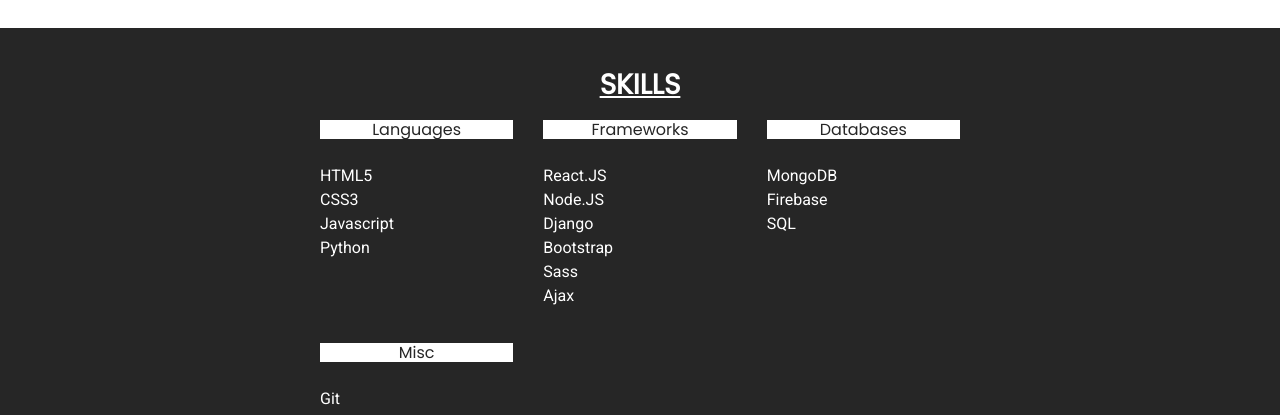
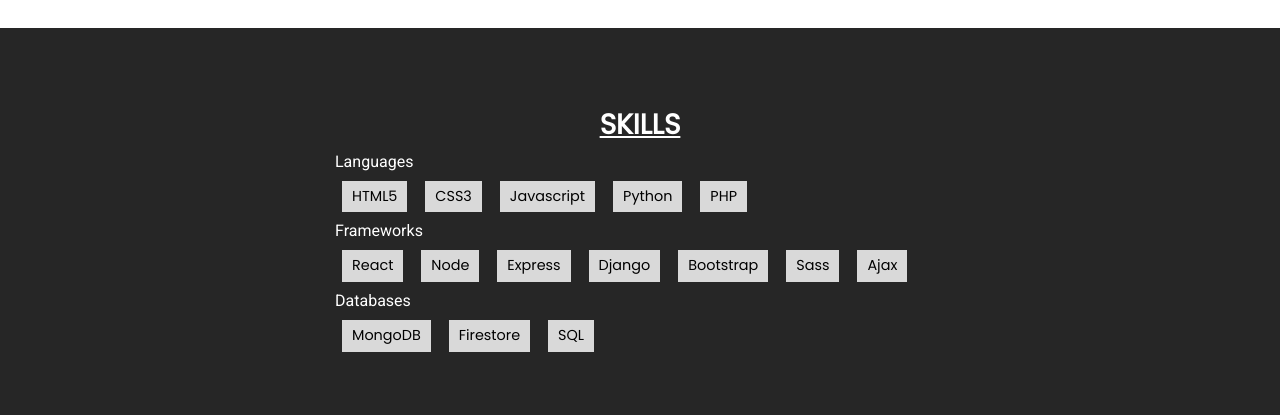
Before and after one commit to muhsink99/muhsink99.github.io, a plain HTML site: page index.html in a window 1280 px wide. Shown: the part 1298-1713 px from the top of the page. Drawn offline with nearby package versions, Linux system fonts and the light colour scheme.

Commit message:
update skills section

```diff
--- a/index.html
+++ b/index.html
@@ -125,76 +125,34 @@
     <!-- SKILLS SECTION -->
     <div id="skills-content">
         <h2>Skills</h2>
-        <div class="row">
-            <div class="col-lg-4 col-sm-12 col-md-6">
-                <h3>Languages</h3>
-                <div id="skill-subsection" class="row no-gutters">
-                        <span id="skill" class="col-sm-12 col-lg-6">
-                            HTML5
-                        </span>
-                        <span id="skill" class="col-sm-12 col-lg-6">
-                            CSS3
-                        </span>
-                        <span id="skill" class="col-sm-12 col-lg-6">
-                            Javascript
-                        </span>
-                        <span id="skill" class="col-sm-12 col-lg-6">
-                            Python
-                        </span>
-                </div>
-            </div>
+        Languages
+        <ul>
+            <li>HTML5</li>
+            <li>CSS3</li>
+            <li>Javascript</li>
+            <li>Python</li>
+            <li>PHP</li>
+        </ul>
 
-            <div class="col-lg-4 col-sm-12 col-md-6">
-                <h3>Frameworks</h3>
-                <div id="skill-subsection" class="row no-gutters">
-                    <span id="skill" class="col-sm-12 col-lg-6">
-                        React.JS
-                    </span>
-                    <span id="skill" class="col-sm-12 col-lg-6">
-                         Node.JS
-                    </span>
-                    <span id="skill" class="col-sm-12 col-lg-6">
-                        Django
-                    </span>
-                    <span id="skill" class="col-sm-12 col-lg-6">
-                        Bootstrap
-                    </span>
-                    <span id="skill" class="col-sm-12 col-lg-6">
-                         Sass
-                    </span>
-                    <span id="skill" class="col-sm-12 col-lg-6">
-                        Ajax
-                    </span>
-                </div>
-            </div>
+        Frameworks
+        <ul>
+            <li>React</li>
+            <li>Node</li>
+            <li>Express</li>
+            <li>Django</li>
+            <li>Bootstrap</li>
+            <li>Sass</li>
+            <li>Ajax</li>
+        </ul>
 
-            <div class="col-lg-4 col-md-6 col-sm-12">
-                <h3>Databases</h3>
-                <div id="skill-subsection" class="row no-gutters">
-                    <span id="skill" class="col-sm-12 col-lg-6">
-                        MongoDB
-                    </span>
-                    <span id="skill" class="col-sm-12 col-lg-6">
-                        Firebase
-                    </span>
-                    <span id="skill" class="col-sm-12 col-lg-6">
-                        SQL
-                    </span>
-                </div>
-            </div>
+        Databases
+        <ul>
+            <li>MongoDB</li>
+            <li>Firestore</li>
+            <li>SQL</li>
+        </ul>
 
-            <div class="col-lg-4 col-md-6 col-sm-12">
-                <h3>Misc</h3>
-                <div id="skill-subsection" class="row no-gutters">
-                    <span id="skill" class="col-sm-12 col-lg-6">
-                        Git
-                    </span>
-                    <span id="skill" class="col-sm-12 col-lg-6">
-                        Agile (Kanban)
-                    </span>
-                </div>
-            </div>
-        </div>
+
     </div>
 
     <footer>
--- a/sass/style.scss
+++ b/sass/style.scss
@@ -233,7 +233,7 @@
     -- SKILLS SECTION --
 **/
 #skills-content {
-  // padding: 50px 15px;
+  padding: 40px 15px;
   text-align: left;
   width: 50%;
   margin: 0px auto;
@@ -252,8 +252,23 @@
     margin-left: 0px;
   }
 
-  #skill {
-    margin-right: 15px;
+  ul {
+    display: block;
+    margin: 0 auto;
+    padding: 0;
+    max-width: 800px;
+  }
+
+  li {
+    display: inline-block;
+    margin: 7px;
+    padding: 5px 10px;
+    color: black;
+    background: darken(white, 15%);
+    list-style: none;
+    cursor: default;
+    font-size: 0.9em;
+    font-family: $poppins;
   }
 
   #skill-subsection {
```
Also changed, not shown: css/style.css.
